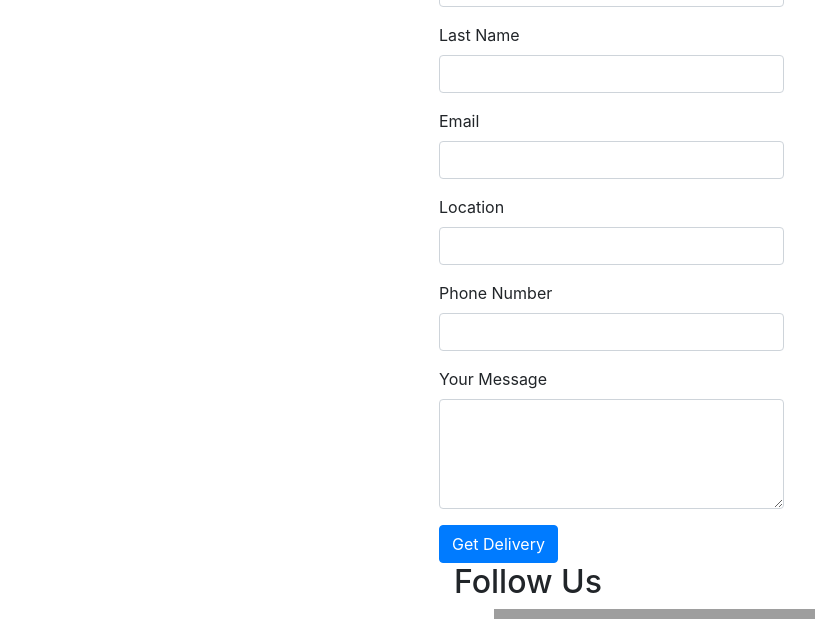
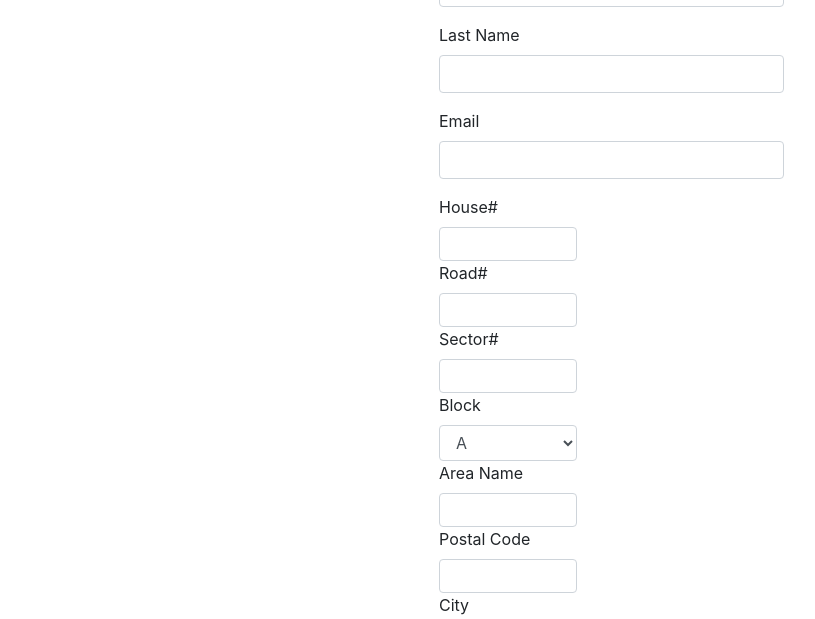
Before and after one commit to TamannaAhsan/Online_Food_Delivery-CSE-299, a PHP site: page /delivery.php in a window 1280 px wide. Shown: the part 675-1294 px from the top of the page, without its empty margins (76-891 px from the left). Run offline with PHP 8.4, Linux system fonts and the light colour scheme; grey boxes are pictures that could not be loaded.

Commit message:
Update delivery.php

```diff
--- a/delivery.php
+++ b/delivery.php
@@ -45,7 +45,9 @@
                 </div>
 
          </div>
-         <div style="margin-left:500px">
+
+
+                    <div style="margin-left:500px">
          <div class="container">
              <div class="row col-md-6 col-md-offset-3">
                  <div class="panel panel-primary">
@@ -81,8 +83,69 @@
 
                            </div>
                            <div class="form-group">
-                            <label for="location" >Location </label>
-                           <input type="text" class="form-control" id="location" name="location"/>
+                           <label for="houseno" >House#</label>
+                           <input type="number" class="form-control" id="houseno" name="houseno" style="width:40%;height:2%;">
+                           <label for="roadno" >Road#</label>
+                           <input type="number" class="form-control" id="roadno" name="roadno" style="width:40%;height:2%;">
+
+                           <label for="sector" >Sector#</label>
+                           <input type="number" class="form-control" id="sector" name="sector" style="width:40%;height:2%;">
+                           <label for="block" >Block</label>
+                           <select name="block" class="form-control" id="block" name="block" style="width:40%;height:2%;">
+                            <option value="A" class="form-control" id="block" name="block" >A</option>
+                            <option value="B" class="form-control" id="block" name="block" >B</option>
+                            <option value="C" class="form-control" id="block" name="block" >C</option>
+                            <option value="D" class="form-control" id="block" name="block" >D</option>
+                            <option value="E" class="form-control" id="block" name="block" >E</option>
+                            <option value="F" class="form-control" id="block" name="block" >F</option>
+                            <option value="G" class="form-control" id="block" name="block" >G</option>
+                            <option value="H" class="form-control" id="block" name="block" >H</option>
+                            <option value="I" class="form-control" id="block" name="block" >I</option>
+                            <option value="J" class="form-control" id="block" name="block" >J</option>
+                            <option value="K" class="form-control" id="block" name="block" >K</option>
+                            <option value="L" class="form-control" id="block" name="block" >L</option>
+                            <option value="M" class="form-control" id="block" name="block" >M</option>
+                            <option value="N" class="form-control" id="block" name="block" >N</option>
+                            <option value="O" class="form-control" id="block" name="block" >O</option>
+                            <option value="P" class="form-control" id="block" name="block" >P</option>
+                            <option value="Q" class="form-control" id="block" name="block" >Q</option>
+                            <option value="R" class="form-control" id="block" name="block" >R</option>
+                            <option value="S" class="form-control" id="block" name="block" >S</option>
+                            <option value="T" class="form-control" id="block" name="block" >T</option>
+                            <option value="U" class="form-control" id="block" name="block" >U</option>
+                            <option value="V" class="form-control" id="block" name="block" >V</option>
+                            <option value="W" class="form-control" id="block" name="block" >W</option>
+                            <option value="X" class="form-control" id="block" name="block" >X</option>
+                            <option value="Y" class="form-control" id="block" name="block" >Y</option>
+                            <option value="Z" class="form-control" id="block" name="block" >Z</option>
+
+
+
+
+
+                            </select>
+
+                           <label for="area" >Area Name</label>
+                           <input type="text" class="form-control" id="area" name="area" style="width:40%;height:2%;">
+                           <label for="postalcode" >Postal Code</label>
+                           <input type="number" class="form-control" id="postalcode" name="postalcode" style="width:40%;height:2%;">
+                            <label for="city"  >City </label>
+
+                            <select name="city" class="form-control" id="road" name="road" style="width:40%;height:2%;">
+                            <option value="Dhaka" class="form-control" id="city" name="city" >Dhaka</option>
+                            <option value="Rajshahi" class="form-control" id="city" name="city">Rajshahi</option>
+                            <option value="Chittagong" class="form-control" id="city" name="city">Chittagong</option>
+                            <option value="Khulna" class="form-control" id="city" name="city">Khulna</option>
+                            <option value="Sylhet" class="form-control" id="city" name="city">Sylhet</option>
+                            <option value="Rajshahi" class="form-control" id="city" name="city">Rajshahi</option>
+                            <option value="Barisal" class="form-control" id="city" name="city">Barisal</option>
+                            <option value="Rangpur" class="form-control" id="city" name="city">Rangpur</option>
+                            <option value="Comilla" class="form-control" id="city" name="city">Comilla</option>
+                            <option value="Narayanganj" class="form-control" id="city" name="city">Narayanganj</option>
+
+
+
+                            </select>
 
                            </div>
                            <div class="form-group">
```
